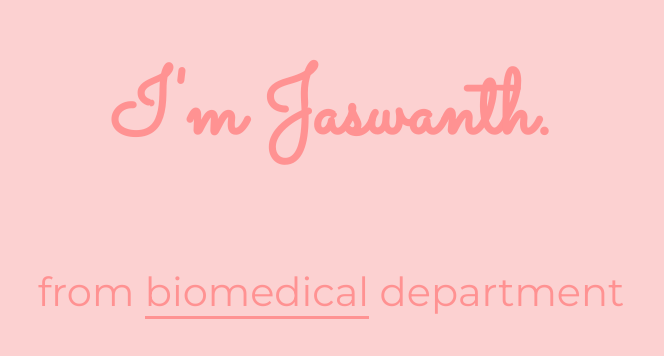
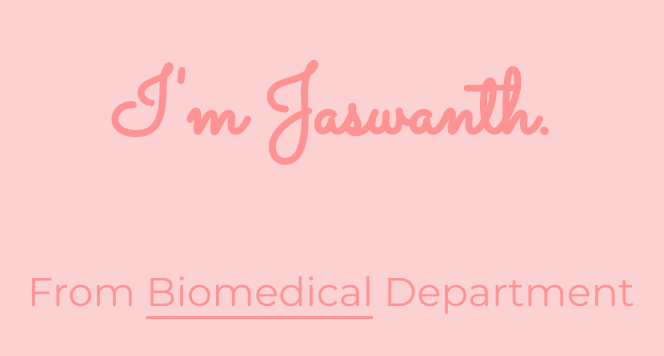
Before and after one commit to frostedCupcake/Placement-Portfolio, a plain HTML site: page index.html in a window 1280 px wide. Shown: the part 134-490 px from the top of the page, without its empty margins (309-973 px from the left). Drawn offline with Linux system fonts and the light colour scheme; grey boxes are pictures that could not be loaded.

Commit message:
Update index.html

```diff
--- a/index.html
+++ b/index.html
@@ -20,7 +20,7 @@
   <div class="top-container">
 
     <h1>I'm Jaswanth.</h1>
-    <h2>from <span>biomedical</span> department</h2>
+    <h2>From <span>Biomedical</span> Department</h2>
     <img class="windmill" src="https://media.giphy.com/media/QAbDnbJDGIkPl8OHQ5/giphy.gif" alt="mountain">
   </div>
   <div class="middle-container">
```
